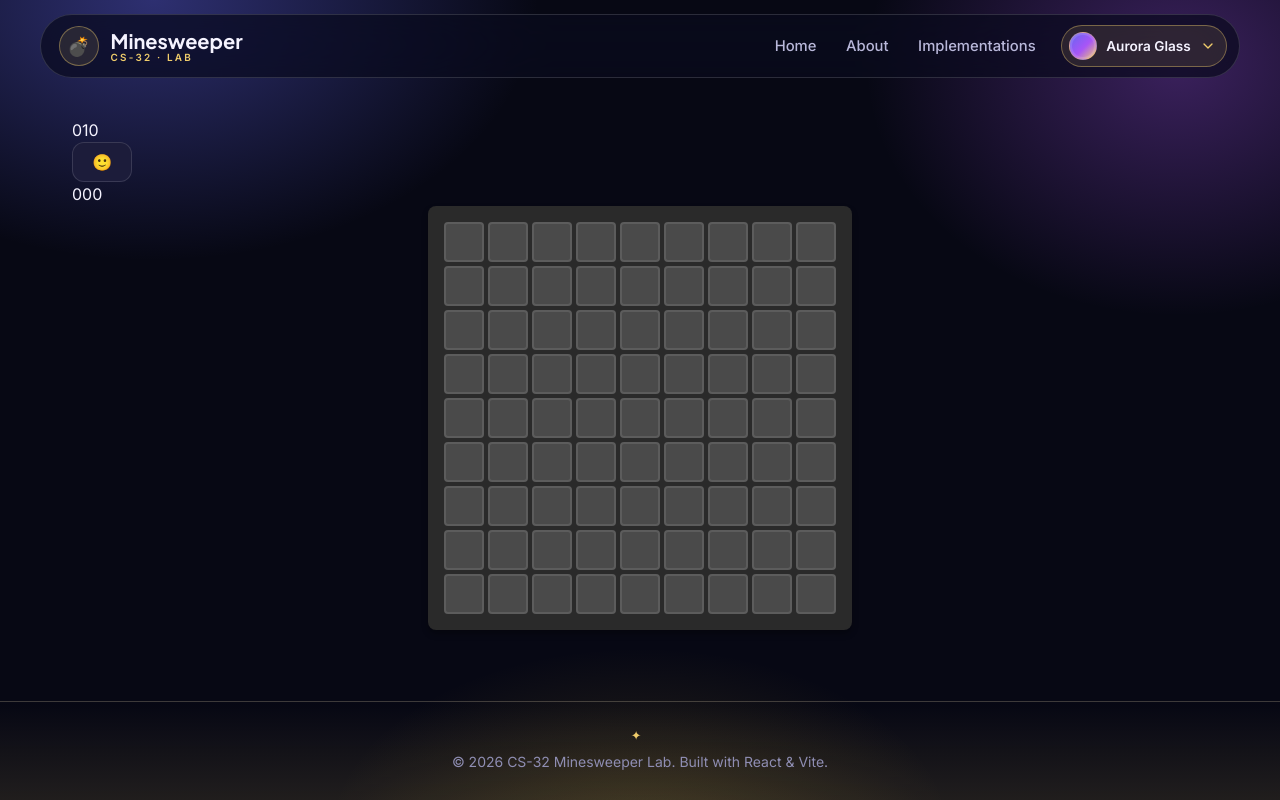
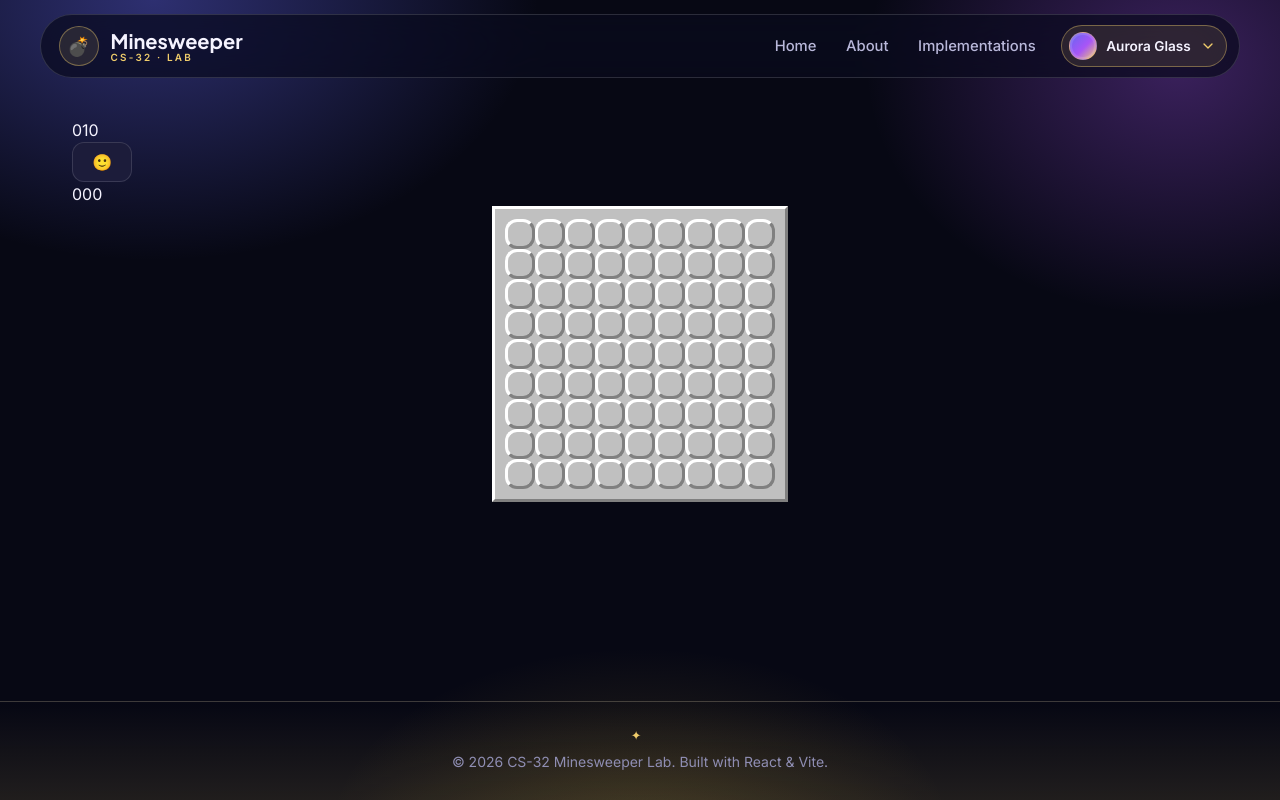
Before and after one commit to cs3-web-course-2026/cs32-minesweeper-react-2026, a React (Vite) app: page /khomiakov-oleksii in a window 1280 px wide. Built offline with nearby package versions, Linux system fonts and the light colour scheme.

Commit message:
style: restore classic

```diff
--- a/src/pages/KhomiakovOleksii/KhomiakovOleksii.module.css
+++ b/src/pages/KhomiakovOleksii/KhomiakovOleksii.module.css
@@ -1,35 +1,39 @@
+/* Контейнер игрового поля (классический серый фон) */
 .gameBoard {
   display: grid;
   grid-template-columns: 1fr;
-  gap: 4px;
+  gap: 0;
   width: max-content;
   margin: 0 auto;
-  padding: 1rem;
-  background-color: var(--secondary-color, #2a2a2a);
-  border-radius: var(--border-radius, 8px);
-  box-shadow: 0 4px 6px rgb(0 0 0 / 30%);
+  padding: 10px;
+  background-color: #c0c0c0;
+  border-top: 3px solid #ffffff;
+  border-left: 3px solid #ffffff;
+  border-right: 3px solid #808080;
+  border-bottom: 3px solid #808080;
 }
 
 .boardRow {
   display: grid;
   grid-template-columns: repeat(var(--board-size, 9), minmax(0, 1fr));
-  gap: 4px;
+  gap: 0;
 }
 
 .cell {
-  width: 40px;
-  height: 40px;
+  width: 30px;
+  height: 30px;
   display: flex;
   align-items: center;
   justify-content: center;
-  background-color: var(--primary-color, #4a4a4a);
-  border: 2px solid rgb(255 255 255 / 10%);
-  border-radius: 4px;
+  background-color: #c0c0c0;
+  border-top: 3px solid #ffffff;
+  border-left: 3px solid #ffffff;
+  border-right: 3px solid #808080;
+  border-bottom: 3px solid #808080;
+  font-family: 'Courier New', Courier, monospace;
   font-weight: bold;
   font-size: 1.2rem;
   cursor: pointer;
-  transition: filter 0.2s ease, background-color 0.2s ease;
-  color: white;
   padding: 0;
   margin: 0;
 }
@@ -39,30 +43,36 @@
 }
 
 .cell:hover:not(:disabled) {
-  filter: brightness(1.2);
+  filter: brightness(1.1);
 }
 
 .cellOpened {
-  background-color: var(--background-color, #1a1a1a);
-  border: 1px solid rgb(255 255 255 / 5%);
-  box-shadow: inset 0 2px 4px rgb(0 0 0 / 50%);
+  background-color: #c0c0c0;
+  border-top: 1px solid #808080;
+  border-left: 1px solid #808080;
+  border-right: 1px solid #ffffff;
+  border-bottom: 1px solid #ffffff;
+  box-shadow: none;
 }
 
 .cellFlagged {
-  color: #ff4757;
+  color: #000000;
 }
 
 .cellExploded {
-  background-color: #ff4757 !important;
-  border-color: #ff4757 !important;
-  color: white;
+  background-color: #ff0000 !important;
+  border-top: 1px solid #808080 !important;
+  border-left: 1px solid #808080 !important;
+  border-right: 1px solid #ffffff !important;
+  border-bottom: 1px solid #ffffff !important;
+  color: #000000;
 }
 
-.number1 { color: #3498db; }
-.number2 { color: #2ecc71; }
-.number3 { color: #e74c3c; }
-.number4 { color: #9b59b6; }
-.number5 { color: #f1c40f; }
-.number6 { color: #1abc9c; }
-.number7 { color: #e67e22; }
-.number8 { color: #95a5a6; }
+.number1 { color: #0000ff; }
+.number2 { color: #008000; }
+.number3 { color: #ff0000; }
+.number4 { color: #000080; }
+.number5 { color: #800000; }
+.number6 { color: #008080; }
+.number7 { color: #000000; }
+.number8 { color: #808080; }
```
